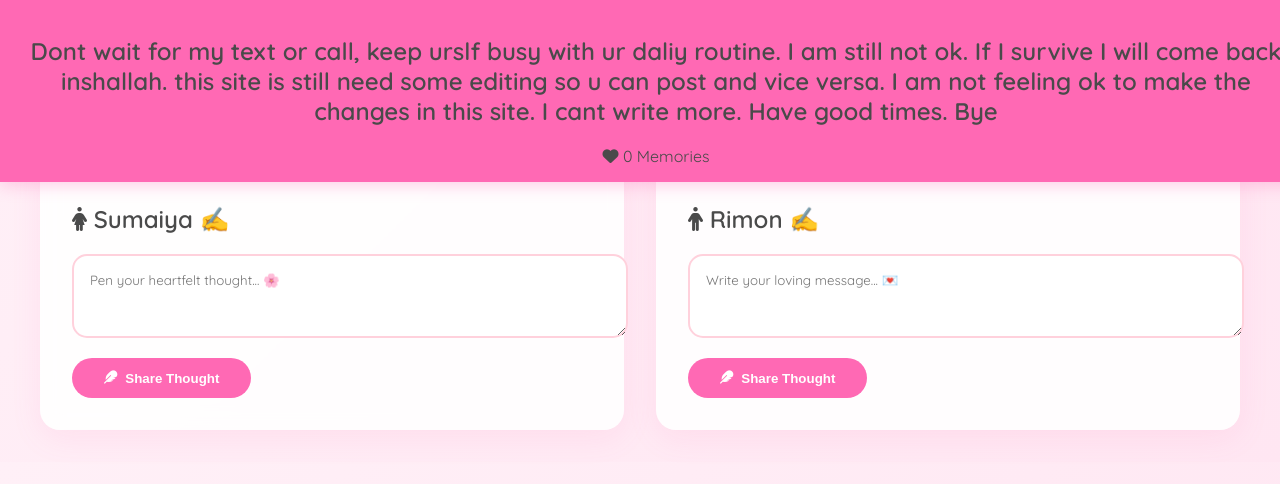
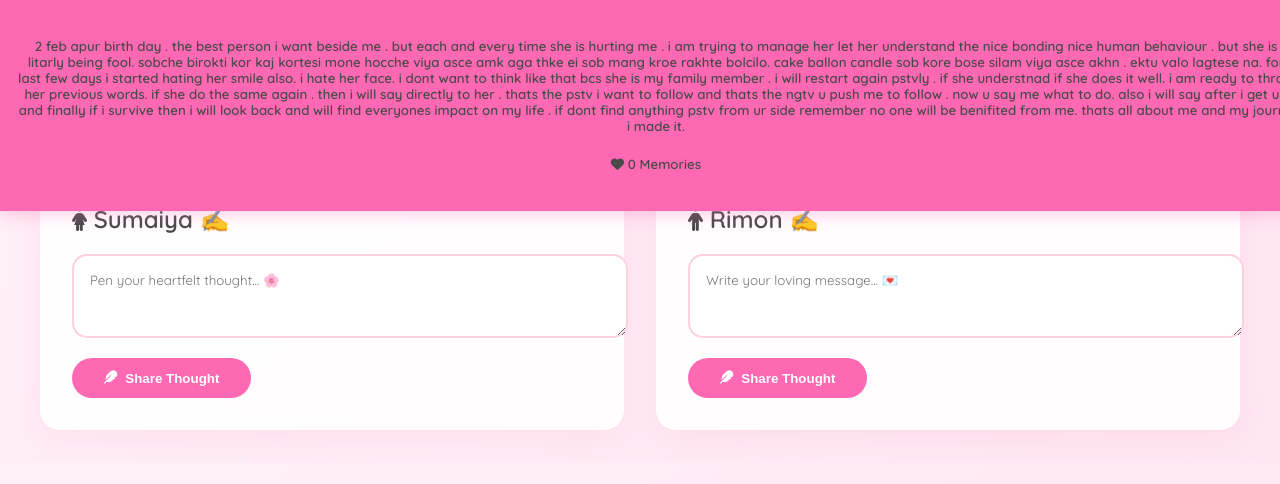
Before and after one commit to koushikweb121/surprise, a plain HTML site: page index.html in a window 1280 px wide. Drawn offline with Linux system fonts and the light colour scheme.

Commit message:
Update index.html

```diff
--- a/index.html
+++ b/index.html
@@ -180,8 +180,15 @@
 </head>
 <body>
     <div class="header">
-        <h2>Dont wait for my text or call, keep urslf busy with ur daliy routine. I am still not ok. If I survive I will come back inshallah.
-this site is still need some editing so u can post and vice versa. I am not feeling ok to make the changes in this site. I cant write more. Have good times. Bye </h2>
+        <h5>2 feb apur birth day . the best person i want beside me . but each and every time she is hurting me .
+i am trying to manage her let her understand the nice bonding nice human behaviour . but she is litarly being fool.
+sobche birokti kor kaj kortesi mone hocche viya asce amk aga thke ei sob mang kroe rakhte bolcilo. cake ballon candle
+sob kore bose silam viya asce akhn . ektu valo lagtese na. for last few days i started  hating her smile also. i hate her face.
+i dont want to think like that bcs she is my family member . i will restart again pstvly . if she understnad if she does it well.
+i am ready to throw her previous  words. if she do the same again . then i will say directly to her . thats the pstv i want to follow
+ and thats the ngtv u push me to follow . now u say me what to do. also i will say after i get up and finally if i  survive then i  will
+look back and will find everyones impact on my life . if dont find anything pstv from ur side remember no one will be benifited from me.
+thats all about me and my journy i made it.  <h5>
         <div class="memory-counter">
             <i class="fas fa-heart"></i>
             <span id="memoryCount">0 Memories</span>
```
